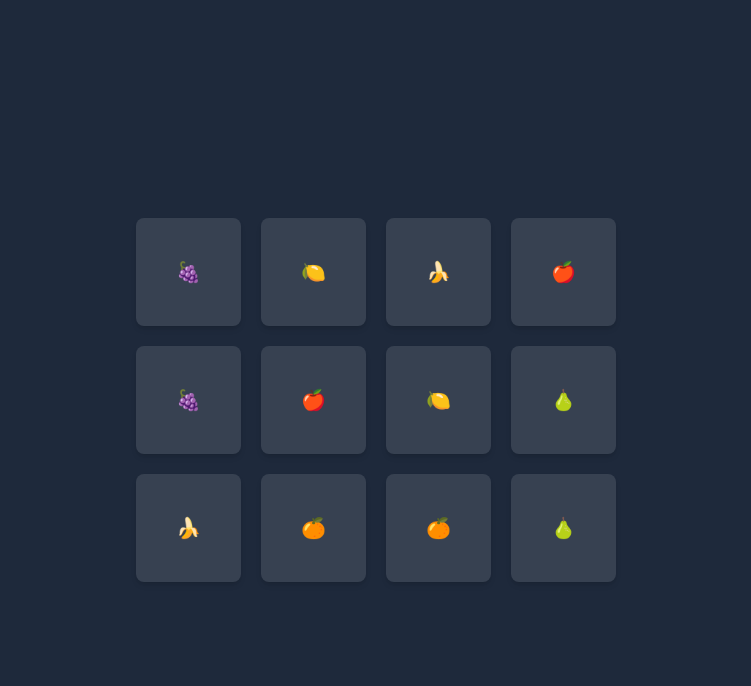
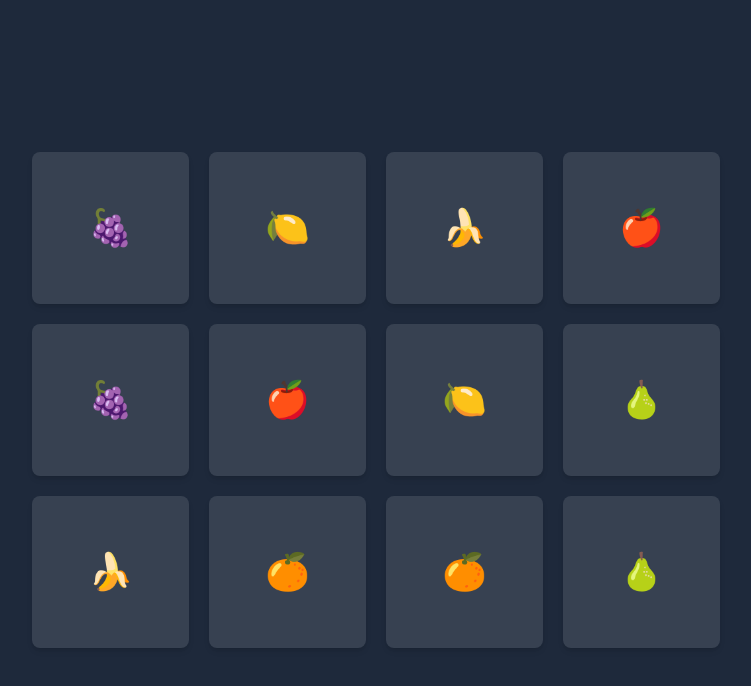
Before and after one commit to PeterPoterek/memory-game-js, a website built with Vite: page index.html in a window 1280 px wide. Shown: the whole page, without its empty margins (264-1015 px from the left). Built offline with nearby package versions, Linux system fonts and the light colour scheme.

Commit message:
card css

```diff
--- a/index.html
+++ b/index.html
@@ -9,19 +9,19 @@
   </head>
   <body class="bg-slate-800 text-white center">
     <div class="flex justify-center items-center h-screen">
-      <div id="container" class="flex justify-center items-center gap-5 flex-wrap max-w-lg">
-        <div id="card" class="text-xl cursor-pointer p-10 bg-gray-700 rounded-lg shadow-md"></div>
-        <div id="card" class="text-xl cursor-pointer p-10 bg-gray-700 rounded-lg shadow-md"></div>
-        <div id="card" class="text-xl cursor-pointer p-10 bg-gray-700 rounded-lg shadow-md"></div>
-        <div id="card" class="text-xl cursor-pointer p-10 bg-gray-700 rounded-lg shadow-md"></div>
-        <div id="card" class="text-xl cursor-pointer p-10 bg-gray-700 rounded-lg shadow-md"></div>
-        <div id="card" class="text-xl cursor-pointer p-10 bg-gray-700 rounded-lg shadow-md"></div>
-        <div id="card" class="text-xl cursor-pointer p-10 bg-gray-700 rounded-lg shadow-md"></div>
-        <div id="card" class="text-xl cursor-pointer p-10 bg-gray-700 rounded-lg shadow-md"></div>
-        <div id="card" class="text-xl cursor-pointer p-10 bg-gray-700 rounded-lg shadow-md"></div>
-        <div id="card" class="text-xl cursor-pointer p-10 bg-gray-700 rounded-lg shadow-md"></div>
-        <div id="card" class="text-xl cursor-pointer p-10 bg-gray-700 rounded-lg shadow-md"></div>
-        <div id="card" class="text-xl cursor-pointer p-10 bg-gray-700 rounded-lg shadow-md"></div>
+      <div id="container" class="flex justify-center items-center gap-5 flex-wrap max-w-3xl">
+        <div id="card" class="text-4xl cursor-pointer p-[3.5rem] bg-gray-700 rounded-lg shadow-md"></div>
+        <div id="card" class="text-4xl cursor-pointer p-[3.5rem] bg-gray-700 rounded-lg shadow-md"></div>
+        <div id="card" class="text-4xl cursor-pointer p-[3.5rem] bg-gray-700 rounded-lg shadow-md"></div>
+        <div id="card" class="text-4xl cursor-pointer p-[3.5rem] bg-gray-700 rounded-lg shadow-md"></div>
+        <div id="card" class="text-4xl cursor-pointer p-[3.5rem] bg-gray-700 rounded-lg shadow-md"></div>
+        <div id="card" class="text-4xl cursor-pointer p-[3.5rem] bg-gray-700 rounded-lg shadow-md"></div>
+        <div id="card" class="text-4xl cursor-pointer p-[3.5rem] bg-gray-700 rounded-lg shadow-md"></div>
+        <div id="card" class="text-4xl cursor-pointer p-[3.5rem] bg-gray-700 rounded-lg shadow-md"></div>
+        <div id="card" class="text-4xl cursor-pointer p-[3.5rem] bg-gray-700 rounded-lg shadow-md"></div>
+        <div id="card" class="text-4xl cursor-pointer p-[3.5rem] bg-gray-700 rounded-lg shadow-md"></div>
+        <div id="card" class="text-4xl cursor-pointer p-[3.5rem] bg-gray-700 rounded-lg shadow-md"></div>
+        <div id="card" class="text-4xl cursor-pointer p-[3.5rem] bg-gray-700 rounded-lg shadow-md"></div>
       </div>
     </div>
     <script type="module" src="/main.js"></script>
```
